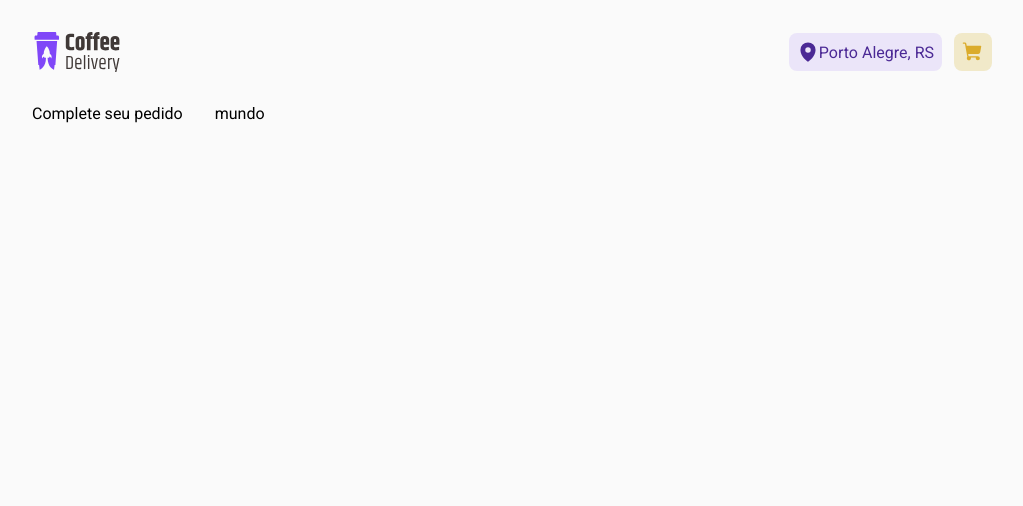
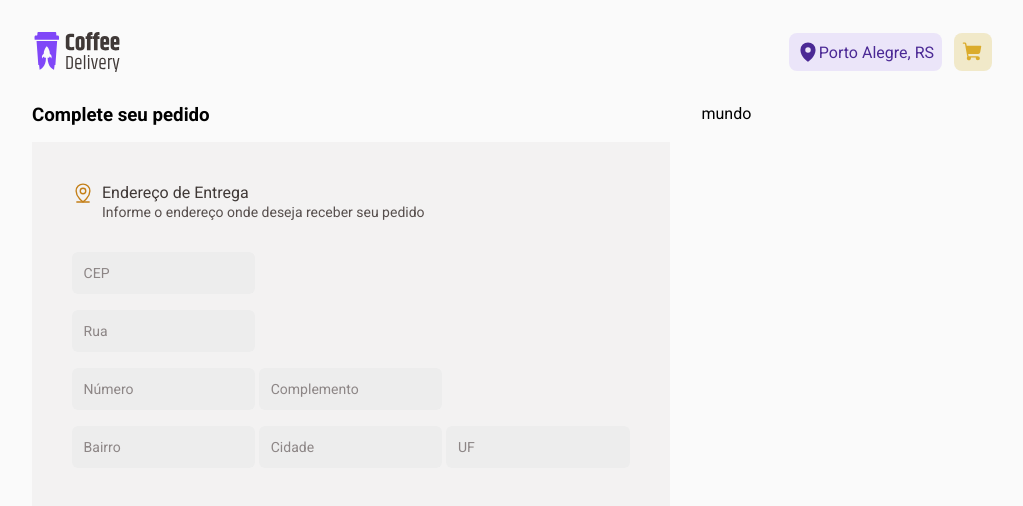
Before and after one commit to AleksVale/Coffe-Delivery, a React (Vite) app in the folder cafe/: page /checkout in a window 1280 px wide. Shown: the top 506 px of the page, without its empty margins (128-1151 px from the left). Built offline with nearby package versions, Linux system fonts and the light colour scheme.

Commit message:
configurando checkout

```diff
--- a/cafe/src/pages/Checkout/index.tsx
+++ b/cafe/src/pages/Checkout/index.tsx
@@ -1,10 +1,26 @@
-import { LayoutCheckout } from "./styles";
+import { AdressForm, CheckoutInfos, HeaderForm, LayoutCheckout } from "./styles";
+import { MapPinLine } from "phosphor-react";
 
 export function Checkout(){
 
   return(
     <LayoutCheckout>
-      <div>Complete seu pedido</div>
+      <div>
+        <h3>Complete seu pedido</h3>
+        <CheckoutInfos>
+         <HeaderForm>
+            <p><span><MapPinLine size={22} /></span> Endereço de Entrega</p>
+            <p>Informe o endereço onde deseja receber seu pedido</p>
+          </HeaderForm>
+          <AdressForm>
+            <p><input type="text" placeholder="CEP"/></p>
+            <p><input type="text" placeholder="Rua"/></p>
+            <p><input type="text" placeholder="Número"/>  <input type="text" placeholder="Complemento" /></p>
+            <p><input type="text" placeholder="Bairro" /> <input type="text" placeholder="Cidade"/> <input type="text" placeholder="UF"/></p>
+          </AdressForm>
+        </CheckoutInfos>
+
+      </div>
       <div>mundo</div>
     </LayoutCheckout>
   )
--- a/cafe/src/pages/Checkout/styles.ts
+++ b/cafe/src/pages/Checkout/styles.ts
@@ -5,3 +5,49 @@ export const LayoutCheckout = styled.div`
   padding: 0 10rem;
   gap: 2rem;
 `
+export const CheckoutInfos = styled.div`
+  margin-top: 1rem;
+  padding: 2.5rem 2.5rem 2rem;
+  background-color: ${props => props.theme["base-card"]};
+
+
+`
+export const HeaderForm = styled.div`
+margin-bottom: 2rem;
+
+p:first-child{
+    color: ${props=> props.theme["base-subtitle"]};
+    display: flex;
+    align-items: center;
+    gap:0.5rem;
+    font-size: 16px;
+    line-height: 130%;
+    span{
+      color: ${props=> props.theme["yellow-dark"]};
+      width: 22px;
+      height:22px;
+    }
+  }
+  p:last-child{
+    font-size: 0.875rem;
+    color: ${props=> props.theme["base-text"]};
+    padding-left: 1.875rem;
+  }
+`
+export const AdressForm = styled.form`
+
+
+  input{
+    background-color: ${props=> props.theme["base-input"]};
+    border: none;
+    height: 2.625rem;
+    margin-bottom: 1rem;
+    padding: 0.725rem;
+    font-size: 0.875rem;
+    color: ${props=>props.theme["base-text"]};
+    border-radius: 6px;
+  }
+  input::placeholder{
+    color: ${props=> props.theme["base-label"]};
+  }
+`
```
